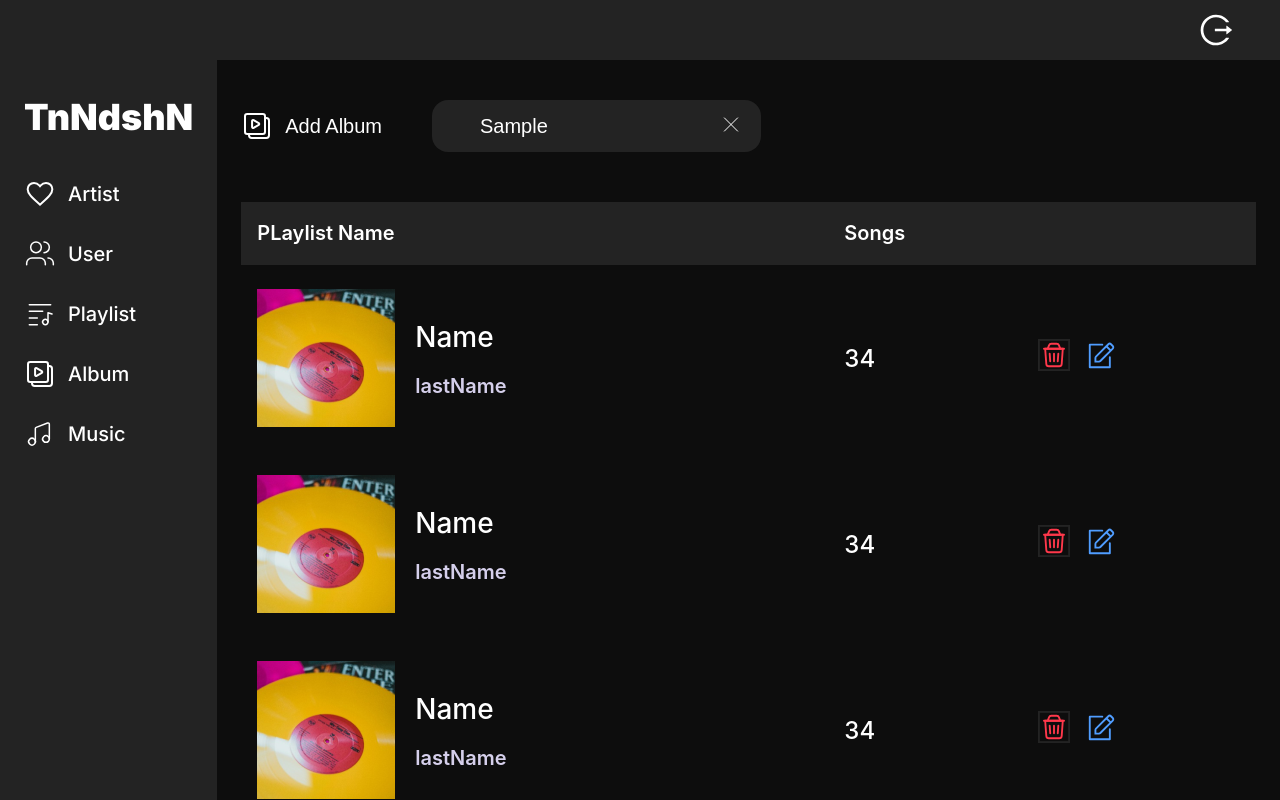
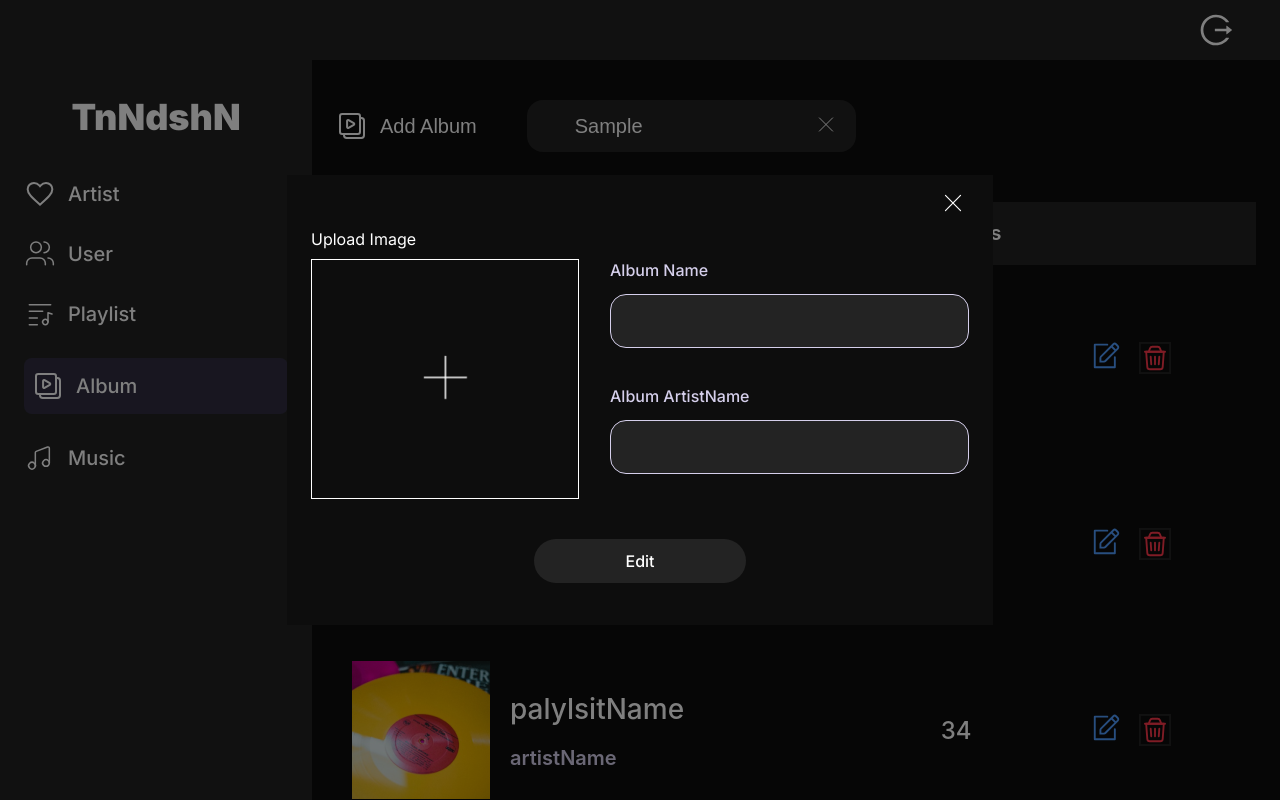
Before and after one commit to Null-logic-0/admin-panel-front-1919, a Next.js app: page /albumpage in a window 1280 px wide. Both pictures are taken after typing "Sample" into the empty fields and a click on the button "Add Album". Shown: the top 800 px of the page. Built offline with nearby package versions, Linux system fonts and the light colour scheme.

Commit message:
refactor:add Modals from Album Page

```diff
--- a/src/app/Components/Album/Album.tsx
+++ b/src/app/Components/Album/Album.tsx
@@ -1,85 +1,192 @@
 'use client'
-import { useState } from 'react';
+import {  useState } from 'react';
 import MultiTaskButton from '../MultiTaskButton/MultiTaskButton';
 import Search from '../Search/Search';
 import styles from './Album.module.scss'
 import AlbumPlaylistTable from '../AlbumTable/AlbumPlaylistTable';
 import { albumPlaylistTableInterface } from '@/app/interface/albumPlaylistTable.interface';
+import { dropDownOptions } from '@/app/interface/dropdown.interface';
+import Modal from '../Modal/Modal';
+import ConfirmModal from '../ConfirmModal/ConfirmModal';
+import MusicForm from '../FormForModal/MusicModal/MusicForm';
+import AlbumForm from '../FormForModal/AlbumForm/AlbumForm';
+import SongModal from '../SongModal/SongModal';
 
-const dataSource:albumPlaylistTableInterface [] = [
+
+const dataSource: albumPlaylistTableInterface[] = [
     {
         id: 1,
         key: '1',
         image: '/images/CardIMG.png',
-        playlistName: 'Name',
-        artistName: "lastName",
+        playlistName: 'playlsitName',
+        artistName: "artistName",
         songs: '34'
     },
     {
         id: 2,
         key: '2',
         image: '/images/CardIMG.png',
-        playlistName: 'Name',
-        artistName: "lastName",
+        playlistName: 'playlistName',
+        artistName: "artistName",
         songs: '34'
     },
     {
         id: 3,
         key: '3',
         image: '/images/CardIMG.png',
-        playlistName: 'Name',
-        artistName: "lastName",
+        playlistName: 'palylsitName',
+        artistName: "artistName",
         songs: '34'
     },
     {
         id: 4,
         key: '4',
         image: '/images/CardIMG.png',
-        playlistName: 'Name',
-        artistName: "lastName",
+        playlistName: 'playlistName',
+        artistName: "artistName",
         songs: '34'
     },
     {
         id: 5,
         key: '5',
         image: '/images/CardIMG.png',
-        playlistName: 'Name',
-        artistName: "lastName",
+        playlistName: 'playlistName',
+        artistName: "artistName",
         songs: '34'
     },
     {
         id: 6,
         key: '6',
         image: '/images/CardIMG.png',
-        playlistName: 'Name',
-        artistName: "lastName",
+        playlistName: 'playlistName',
+        artistName: "artistName",
         songs: '34'
     },
     {
         id: 7,
         key: '7',
         image: '/images/CardIMG.png',
-        playlistName: 'Name',
-        artistName: "lastName",
+        playlistName: 'playlistName',
+        artistName: "artistName",
         songs: '34'
     },
 
 
 ];
 
+
 const Album = () => {
     const [searchTerm, setSearchTerm] = useState('');
+    const [showDeleteModal, setShowDeleteModal] = useState(false);
+    const [showAddMusicModal, setShowAddMusicModal] = useState(false);
+    const [showEditModal, setshowEditModal] = useState(false);
+    const [showDeleteSongModal, setShowDeleteSongModal] = useState(false);
+    const [showAddAlbumModal, setShowAddAlbumModal] = useState(false);
+
+
+    const handleShow = () => {
+        setShowDeleteModal(!showDeleteModal)
+    }
+
+    const handleClose = () => {
+        setShowDeleteModal(false)
+    }
+
+    const addMusicModal = () => {
+        setShowAddMusicModal(!showAddMusicModal);
+
+    }
+
+    const openEditModal = () => {
+        setshowEditModal(!showEditModal)
+    }
+
+    const openSongDelteModal = () => {
+        setShowDeleteSongModal(!showDeleteSongModal)
+
+    }
+
+    const openAddAlbumModal = () => {
+        setShowAddAlbumModal(!showAddAlbumModal)
+    }
+
+
+    const dropdownOptions: dropDownOptions[] = [
+        {
+            icon: '/Icons/plus.svg',
+            title: 'Add Musics',
+            id: 1,
+            onclick: addMusicModal,
+        },
+        {
+            icon: '/Icons/penedit.svg',
+            title: 'Change Album Name',
+            id: 2,
+            onclick: openEditModal,
+        },
+        {
+            icon: '/Icons/delete.svg',
+            title: 'Delete playlist music',
+            id: 3,
+            onclick: openSongDelteModal
+        },
+    ];
 
 
     return (
         <>
             <div className={styles.container}>
-                <MultiTaskButton icon={'/Icons/albums.svg'} title='Add Album'  />
+                <MultiTaskButton icon={'/Icons/albums.svg'} title='Add Album' onclick={openAddAlbumModal} />
                 <Search placeHolder='Search for Album' searchTerm={searchTerm} setSearchTerm={setSearchTerm} />
             </div>
-            <AlbumPlaylistTable dataSource={dataSource} title={'PLaylist Name'} />
+            <AlbumPlaylistTable dataSource={dataSource} title={'Album Name'} dropdownOptions={dropdownOptions} remove={handleShow} />
+
+            {
+                showDeleteModal && (
+                    <Modal setShowModal={handleShow}>
+                        <ConfirmModal text={'Do you want to delte Album?'} onclose={handleClose} />
+                    </Modal>
+                )
+            }
+            {
+                showAddMusicModal &&
+                (
+                    <Modal setShowModal={addMusicModal}>
+                        <MusicForm setShowModal={addMusicModal} />
+
+                    </Modal>
+                )
+            }
+
+            {
+                showEditModal && (
+                    <Modal setShowModal={openEditModal}>
+                        <AlbumForm setShowModal={openEditModal} />
+
+                    </Modal>
+                )
+            }
+
+            {
+                showDeleteSongModal && (
+                    <Modal setShowModal={openSongDelteModal}>
+                        <SongModal setShowModal={openSongDelteModal} />
+
+                    </Modal>
 
 
+                )
+            }
+
+            {
+                showAddAlbumModal && (
+                    <Modal setShowModal={openAddAlbumModal}>
+                        <AlbumForm setShowModal={openAddAlbumModal} />
+
+                    </Modal>
+                )
+
+            }
 
         </>
 
--- a/src/app/Components/AlbumTable/AlbumPlaylistTable.module.scss
+++ b/src/app/Components/AlbumTable/AlbumPlaylistTable.module.scss
@@ -109,3 +109,16 @@
     font-size: 24px;
     font-weight: 500;
 }
+
+
+.dropdownContainer {
+    position: relative;
+    display: inline-block;
+}
+
+
+.dropdown {
+    position: absolute;
+    right: 10px;
+    z-index: 10;
+}
--- a/src/app/Components/AlbumTable/AlbumPlaylistTable.tsx
+++ b/src/app/Components/AlbumTable/AlbumPlaylistTable.tsx
@@ -1,19 +1,39 @@
 'use client'
 import styles from './AlbumPlaylistTable.module.scss'
-import React from 'react';
-import { Table, Space,} from 'antd';
+import React, { useState } from 'react';
+import { Table, Space} from 'antd';
 import AlbumPlaylistInfoCard from '../AlbumPlaylistInfoCard/AlbumPlaylistInfoCard';
 import MultiTaskButton from '../MultiTaskButton/MultiTaskButton';
 import { albumPlaylistTableInterface } from '@/app/interface/albumPlaylistTable.interface';
+import { dropDownOptions } from '@/app/interface/dropdown.interface';
+import Dropdown from '../Dropdown/Dropdown';
 
 
 
 type tableProps = {
-    dataSource:albumPlaylistTableInterface[];
-    title:string;
+    dataSource: albumPlaylistTableInterface[];
+    title: string;
+    remove?: () => void;
+    dropdownOptions: dropDownOptions[];
+
 }
 
-const AlbumPlaylistTable = ({dataSource,title}:tableProps) => {
+const AlbumPlaylistTable = ({ dataSource, title,dropdownOptions,remove }: tableProps) => {
+    const [dropdownVisibility, setDropdownVisibility] = useState<{ [key: string]: boolean }>({});
+
+    const toggleDropdown = (id: string) => {
+        setDropdownVisibility(prevState => ({
+            ...prevState,
+            [id]: !prevState[id],
+        }));
+    };
+
+    const closeDropdown = (id: string) => {
+        setDropdownVisibility(prevState => ({
+            ...prevState,
+            [id]: false,
+        }));
+    };
     const columns = [
         {
             title: title,
@@ -32,7 +52,7 @@ const AlbumPlaylistTable = ({dataSource,title}:tableProps) => {
             title: 'Songs',
             dataIndex: 'songs',
             key: 'songs',
-            render: (text:string, record: albumPlaylistTableInterface)=>(
+            render: (text: string, record: albumPlaylistTableInterface) => (
                 <span className={styles.text}>{record.songs}</span>
             )
         },
@@ -41,8 +61,21 @@ const AlbumPlaylistTable = ({dataSource,title}:tableProps) => {
 
             render: (text: string, record: albumPlaylistTableInterface) => (
                 <Space size="middle">
-                    <MultiTaskButton icon={'/Icons/trash.svg'} />
-                    <MultiTaskButton icon={'/Icons/pen.svg'} />
+                    <div className={styles.dropdownContainer}>
+                        <div className={styles.button}>
+                            <MultiTaskButton
+                                icon={'/Icons/pen.svg'}
+                                onclick={() => toggleDropdown(record.id.toString())}
+                            />
+                        </div>
+
+                        {dropdownVisibility[record.id.toString()] && (
+                            <div className={styles.dropdown}>
+                                <Dropdown options={dropdownOptions} onOptionSelect={() => closeDropdown(record.id.toString())} />
+                            </div>
+                        )}
+                    </div>
+                    <MultiTaskButton icon={'/Icons/trash.svg'} onclick={remove}/>
                 </Space>
             ),
         },
@@ -50,6 +83,7 @@ const AlbumPlaylistTable = ({dataSource,title}:tableProps) => {
 
 
     return (
+
         <Table
             columns={columns}
             dataSource={dataSource}
--- /dev/null
+++ b/src/app/Components/FormForModal/AlbumForm/AlbumForm.module.scss
@@ -0,0 +1,85 @@
+@import '../../../styles/globalColors/color.scss';
+@import '../../../styles/globalBorders/borders.scss';
+
+
+.main {
+    display: flex;
+    flex-direction: column;
+    justify-content: center;
+    align-items: center;
+    gap: 40px;
+    padding: 10px 0 30px 0;
+}
+
+.container {
+    display: flex;
+    justify-content: center;
+    align-items: center;
+    gap: 31px;
+}
+
+.inputs {
+    display: flex;
+    flex-direction: column;
+    gap: 32px;
+    align-items: center;
+    justify-content: center;
+}
+
+.image {
+    border-radius: $medium;
+}
+
+.upload {
+    border: 0.797px solid #FFF;
+    width: 268px;
+    height: 240px;
+    flex-shrink: 0;
+    display: flex;
+    align-items: center;
+    justify-content: center;
+}
+
+.uploader[type="file"] {
+    display: none;
+}
+
+.label {
+    cursor: pointer;
+}
+
+
+.button{
+    width: 212px;
+}
+
+.error {
+    border: 1px solid $error !important;
+}
+
+.infoContainer {
+    display: flex;
+    flex-direction: column;
+    gap: 10px;
+    align-items: flex-start;
+}
+
+.info {
+    display: flex;
+    justify-content: space-between;
+    align-items: center;
+    width: 100%;
+}
+
+.errorContainer{
+    display: flex;
+    flex-direction: column;
+    gap: 10px;
+    align-items: flex-start;
+}
+
+.errorMessage {
+    color: $error;
+    font-size: 14px;
+    font-weight: 500;
+}
--- /dev/null
+++ b/src/app/Components/FormForModal/AlbumForm/AlbumForm.tsx
@@ -0,0 +1,113 @@
+'use client'
+import { useForm, SubmitHandler } from 'react-hook-form';
+import Image from 'next/image';
+import styles from './AlbumForm.module.scss';
+import { FormDataInterface } from '@/app/interface/FormForModal.interface';
+import classNames from 'classnames';
+import { useState } from 'react';
+import FormInput from '../FormInput/FormInput';
+import Button from '../../Button/Button';
+
+type FormProps = {
+  setShowModal: (value: boolean) => void;
+}
+
+const ArtistForm = ({ setShowModal }: FormProps) => {
+  const { register, handleSubmit, setValue, formState: { errors } } = useForm<FormDataInterface>();
+  const [imageUploaded, setImageUploaded] = useState<boolean>(false);
+
+  const toBase64 = (file: File): Promise<string> =>
+    new Promise((resolve, reject) => {
+      const reader = new FileReader();
+      reader.readAsDataURL(file);
+      reader.onload = () => resolve(reader.result as string);
+      reader.onerror = error => reject(error);
+    });
+
+  const onSubmit: SubmitHandler<FormDataInterface> = async (data) => {
+    const formData = {
+      img: data.img,
+      albumName: data.albumName,
+      artistName: data.artistName,
+    };
+    setShowModal(false);
+    console.log('Form Data:', formData);
+  };
+
+  const handleFileChange = async (e: React.ChangeEvent<HTMLInputElement>) => {
+    if (e.target.files && e.target.files[0]) {
+      const base64 = await toBase64(e.target.files[0]);
+      setValue('img', base64);
+      setImageUploaded(true);
+    }
+  };
+
+  return (
+    <form className={styles.main} onSubmit={handleSubmit(onSubmit)}>
+      <div className={styles.container}>
+        <div className={styles.infoContainer}>
+          <div className={styles.info}>
+            <p>Upload Image</p>
+            {imageUploaded && (
+              <Image src={'/Icons/wellDone.png'} alt='icon' width={24} height={24} />
+            )}
+          </div>
+          <div className={styles.upload}>
+            <label htmlFor="fileInput" className={styles.label}>
+              <Image src={'/icons/pluss.png'} width={63} height={63} alt="icon" />
+            </label>
+            <input
+              type="file"
+              id="fileInput"
+              className={styles.uploader}
+              onChange={handleFileChange}
+            />
+          </div>
+        </div>
+
+        <div className={styles.inputs}>
+          <div className={styles.errorContainer}>
+            <FormInput
+              {...register('albumName', {
+                required: 'Album Name is required',
+                maxLength: {
+                  value: 20,
+                  message: 'Max length is 20 characters',
+                },
+              })}
+              type="text"
+              text='Album Name'
+              className={classNames({ [styles.error]: errors.firstName })}
+            />
+            {errors.albumName && <span className={styles.errorMessage}>{errors.albumName.message}</span>}
+
+          </div>
+
+          <div className={styles.errorContainer}>
+            <FormInput
+              {...register('artistName', {
+                required: 'Album artistName is required',
+                pattern: {
+                  value: /^[A-Za-z]+$/i,
+                  message: 'Only letters are allowed',
+                },
+              })}
+              type="text"
+              text='Album ArtistName'
+              className={classNames({ [styles.error]: errors.lastName })}
+            />
+            {errors.artistName && <span className={styles.errorMessage}>{errors.artistName.message}</span>}
+
+          </div>
+
+        </div>
+      </div>
+
+      <div className={styles.button}>
+        <Button title={'Edit'} />
+      </div>
+    </form>
+  );
+};
+
+export default ArtistForm;
--- a/src/app/Components/Modal/Modal.module.scss
+++ b/src/app/Components/Modal/Modal.module.scss
@@ -13,7 +13,7 @@
 }
 
 .container {
-    background-color: #000;
+    background-color: #0D0D0D;
     padding: 12px 24px;
 }
 
--- a/src/app/Components/NavMenu/Navigation/Navigation.tsx
+++ b/src/app/Components/NavMenu/Navigation/Navigation.tsx
@@ -9,7 +9,7 @@ const linksData = [
   { key: 'home', href: "/", title: "Artist", iconSrc: '/icons/favourite.svg' },
   { key: 'user', href: "/userpage", title: "User", iconSrc: '/icons/user.svg' },
   { key: 'Playlist', href: "/playlist", title: "Playlist", iconSrc: '/icons/playlists.svg' },
-  { key: 'album', href: "/album", title: "Album", iconSrc: '/icons/albums.svg' },
+  { key: 'album', href: "/albumpage", title: "Album", iconSrc: '/icons/albums.svg' },
   { key: 'music', href: "/musicpage", title: "Music", iconSrc: '/icons/musics.svg' },
 ];
 
--- a/src/app/Components/SongModal/SongModal.module.scss
+++ b/src/app/Components/SongModal/SongModal.module.scss
@@ -6,9 +6,6 @@
     gap: 28px;
     padding: 24px;
     justify-content: center;
-    width: 564px;
-    background-color: $darker;
-    border-radius: $medium;
 }
 
 .container {
--- a/src/app/Components/User/User.tsx
+++ b/src/app/Components/User/User.tsx
@@ -75,11 +75,13 @@ const User = () => {
             icon: '/Icons/block.svg',
             title: 'Block User',
             onclick: openBlockModal,
+            id: 1
         },
         {
             icon: '/Icons/Edit.svg',
             title: 'Change Password',
             onclick: openChangePassword,
+            id: 2
         },
     ];
 
--- a/src/app/interface/FormForModal.interface.ts
+++ b/src/app/interface/FormForModal.interface.ts
@@ -5,4 +5,7 @@ export interface FormDataInterface {
     musicName?:string;
     firstName?:string;
     lastName?:string;
+    albumName?:string;
+    artistName?:string;
+
   };
```
Also changed, not shown: src/app/Components/SongModal/SongModal.tsx (+4 -6 lines), src/app/Components/SongModal/SongTable/SongTable.module.scss (+6 -6 lines), public/Icons/delete.svg (added), public/Icons/penedit.svg (added).
